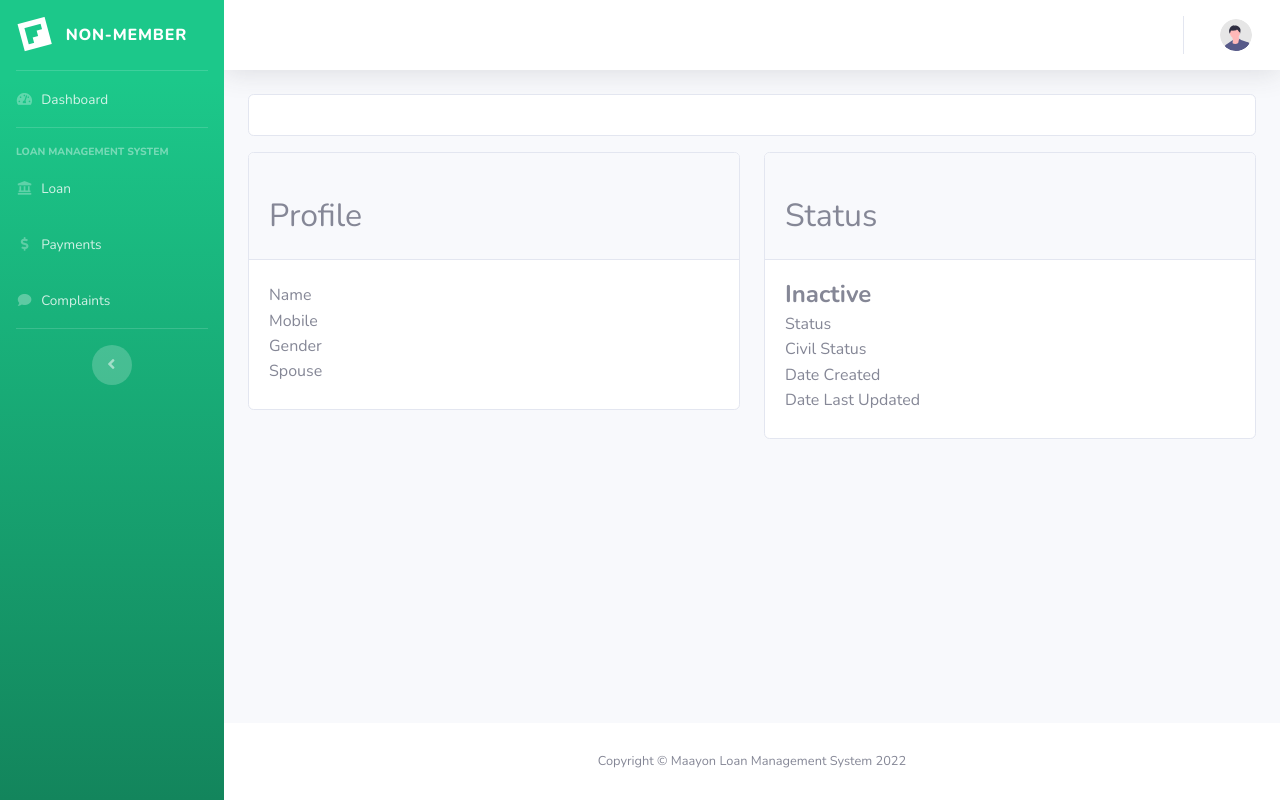
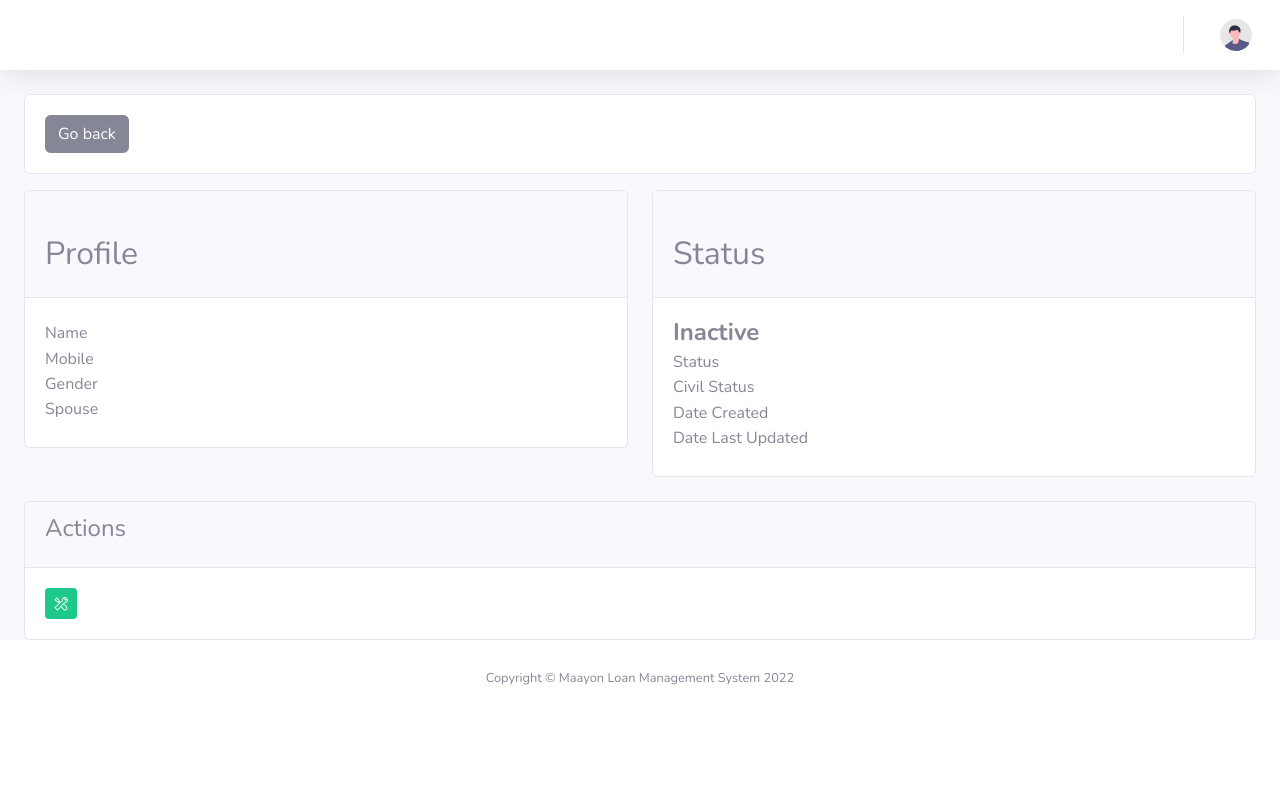
Before and after one commit to isat-u/loan-management, a Django app: template templates/dashboards/profiles/profile_base.html in a window 1280 px wide. Run offline with Django 3.2, Linux system fonts and the light colour scheme; the template is opened without the code that fills it: most values are stand-ins (such as "Sample title", 1, 10 or a date in 2020); some libraries are stand-ins or nearby versions.

Commit message:
update profile function

```diff
--- a/admin_dashboard/controllers/views/admin_dashboard/profiles/forms.py
+++ b/admin_dashboard/controllers/views/admin_dashboard/profiles/forms.py
@@ -22,7 +22,6 @@ class ProfileForm(forms.ModelForm):
             'spouse_first_name',
             'spouse_middle_name',
             'spouse_last_name',
-            'account',
         )
         widgets = {
             'date_of_birth': DatePickerInput(),
--- a/admin_dashboard/urls.py
+++ b/admin_dashboard/urls.py
@@ -65,7 +65,7 @@ urlpatterns += [
     path(
         'profile/<profile>/update',
         profiles_views.AdminDashboardProfileUpdateView.as_view(),
-        name='admin_dashboard_profiles_update'
+        name='dashboard_profiles_update'
     ),
     path(
         'profile/<profile>/delete',
--- a/templates/admin_dashboard/complaints/list.html
+++ b/templates/admin_dashboard/complaints/list.html
@@ -30,6 +30,7 @@
                             <th>Title</th>
                             <th>Type</th>
                             <th>Status</th>
+                            <th>Create By</th>
                             <th class="text-right">Actions</th>
                         </tr>
                         </thead>
@@ -40,6 +41,7 @@
                                 <td>{{ obj }}</td>
                                 <td>{{ obj.type }}</td>
                                 <td>{{ obj.status }}</td>
+                                <td>{{ obj.created_by.profile }}</td>
                             <td class="td-actions text-right">
                                 <a class="btn btn-info btn-sm btn-icon" href="{% url 'admin_dashboard_complaints_detail' obj.pk %}">
                                     <i class="tim-icons icon-badge"></i>
--- a/templates/dashboards/base.html
+++ b/templates/dashboards/base.html
@@ -29,9 +29,6 @@
 <body id="page-top">
 <!-- Page Wrapper -->
 <div id="wrapper">
-    {% block sidebar %}
-        {% include 'user_dashboard/common/sidebar.html' %}
-    {% endblock %}
     <!-- Content Wrapper -->
     <div id="content-wrapper" class="d-flex flex-column">
         {% block main_wrapper %}
--- a/templates/dashboards/profiles/profile_base.html
+++ b/templates/dashboards/profiles/profile_base.html
@@ -10,6 +10,8 @@
             {% if messages %} {% for m in messages %}
                 <div class="alert alert-{{ m.tags }} ">{{ m }}</div>
             {% endfor %} {% endif %}
+            <a class="btn btn-secondary" href="/">Go back</a>
+
         </div>
     </div>
 
@@ -59,6 +61,17 @@
         </div>
     </div>
 
+    <div class="card">
+        <div class="card-header">
+            <h4 class="card-title">Actions</h4>
+        </div>
+        <div class="card-body">
+            <a class="btn btn-success btn-sm btn-icon" href="{% url 'dashboard_profiles_update' user.profile.pk %}" title="Update Complaint">
+                <i class="tim-icons icon-settings"></i>
+            </a>
+        </div>
+    </div>
+
 {% endblock %}
 
 {% block scripts %}
--- a/templates/user_dashboard/complaints/detail.html
+++ b/templates/user_dashboard/complaints/detail.html
@@ -63,6 +63,7 @@
                 </div>
             </div>
         </div>
+
         <div class="col-md-12 mb-4">
             <div class="card">
                 <div class="card-header">
```
Also changed, not shown: admin_dashboard/controllers/views/admin_dashboard/profiles/main.py (+4 -11 lines), templates/dashboards/profiles/profile_form.html (+8 -1 lines).
